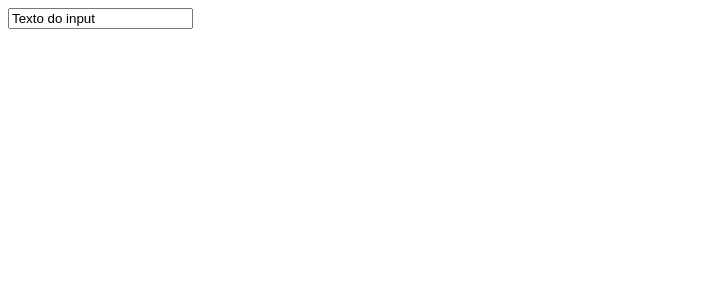
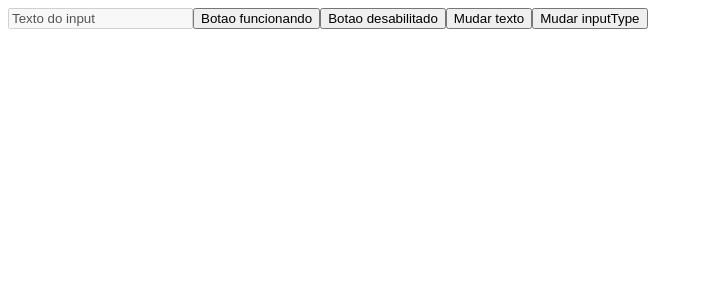
Before and after one commit to NavarroRangel/AngularBase, an Angular app: page / in a window 1280 px wide. Shown: the top 300 px of the page, without its empty margins (0-703 px from the left). Built offline with nearby package versions, Linux system fonts and the light colour scheme.

Commit message:
:sparkles: feat: added buttons to change de porpertys

```diff
--- a/src/app/property-binding/property-binding.html
+++ b/src/app/property-binding/property-binding.html
@@ -2,4 +2,21 @@
   id="meu-input"
   [value]="text"
   [type]="inputType"
+  [disabled]="inputDisabled"
 />
+
+<button
+  id="botao-habilitado"
+  (click)="changeTheState()"
+>
+  Botao funcionando </button>
+<button
+  id="botao-desabilitado"
+  (click)="desabilitar()"
+>
+  Botao desabilitado </button>
+
+
+<button (click)="changeText()">Mudar texto </button>
+
+<button (click)="changeInput()">Mudar inputType</button>
--- a/src/app/property-binding/property-binding.ts
+++ b/src/app/property-binding/property-binding.ts
@@ -9,4 +9,22 @@ import { Component } from '@angular/core';
 export class PropertyBinding {
   text= "Texto do input";
   inputType = 'text';
+  inputDisabled = true;
+
+  changeTheState(){
+  this.inputDisabled = false
+  }
+  desabilitar(){
+    this.inputDisabled = true;
+  }
+  changeText(){
+    this.text = "mudou!"
+  }
+  changeInput(){
+    if(this.inputType == 'text'){
+      this.inputType = 'password';
+    } else {
+      this.inputType = 'text';
+    }
+  }
 }
```
